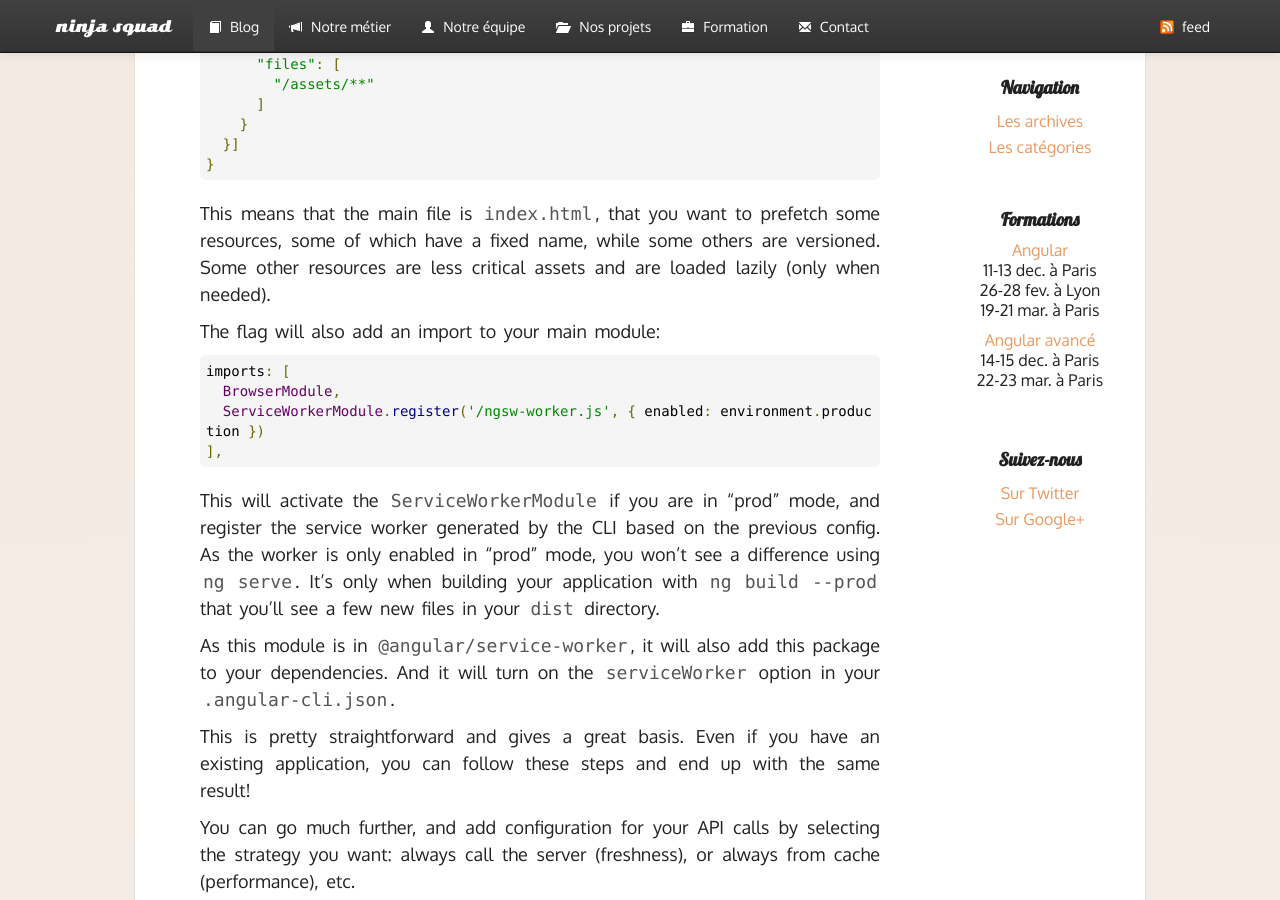
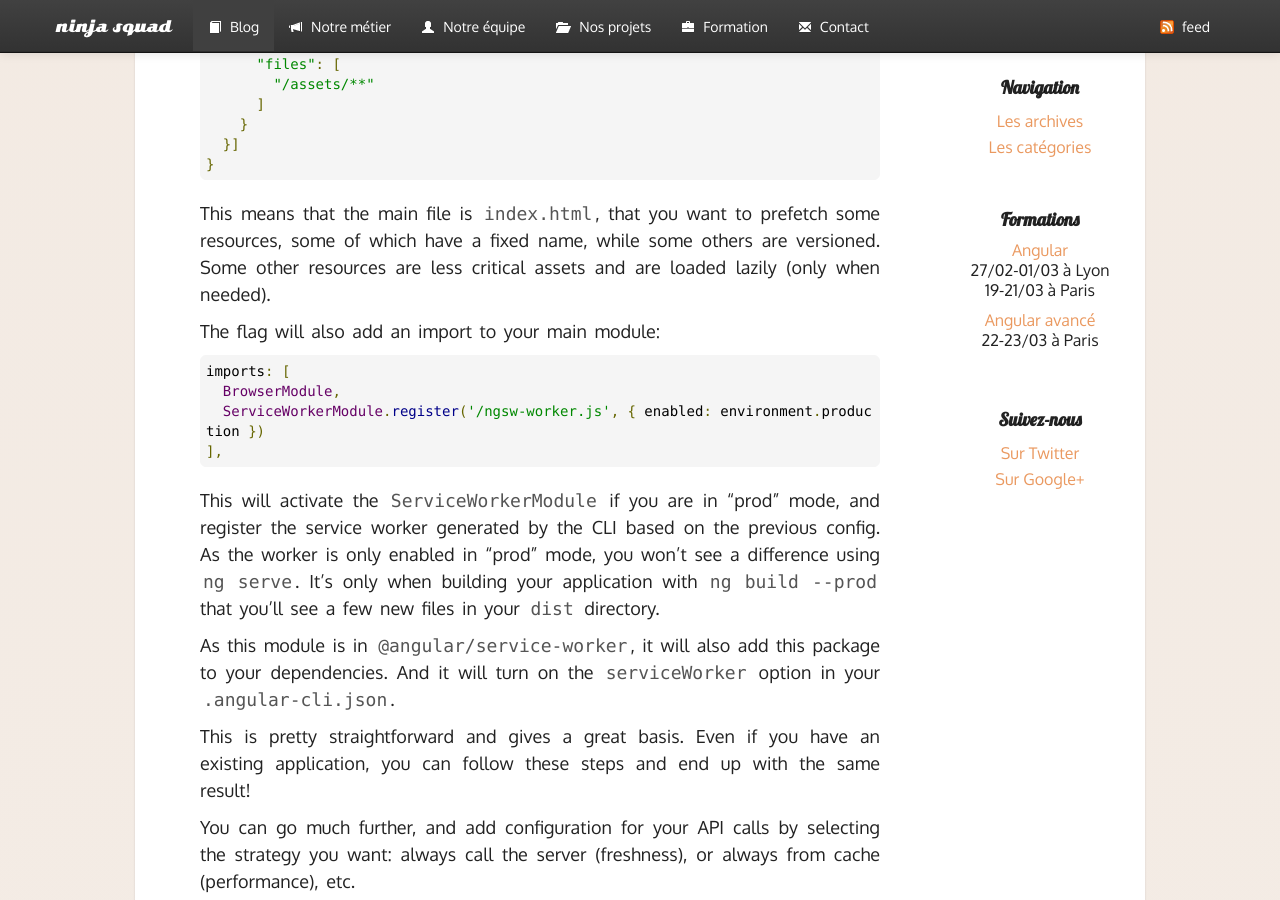
Before and after one commit to Ninja-Squad/ninja-squad.github.com, a Jekyll site: the page built from index.html, in a window 1280 px wide and 900 px high, scrolled down 1485 px. Built offline with Jekyll 4.4.1, drawn with Linux system fonts in a browser that asks for light colours; comment, search, counter and statistics services are not loaded; some of the changed text lies outside the part shown.

Commit message:
feat(trainings): changed dates. also switched format for layout.
Old dates removed.
Angular Lyon pushed one day later.
Date format switched from `27 feb. - 1 mar.` to `27/02-01/03` for layout.

```diff
--- a/_config.yml
+++ b/_config.yml
@@ -166,11 +166,9 @@ JB :
     angular:
       title: Angular
       dates:
-        - 11-13 dec. à Paris
-        - 26-28 fev. à Lyon
-        - 19-21 mar. à Paris
+        - 27/02-01/03 à Lyon
+        - 19-21/03 à Paris
     angular-advanced:
       title: Angular avancé
       dates:
-        - 14-15 dec. à Paris
-        - 22-23 mar. à Paris
+        - 22-23/03 à Paris
```
